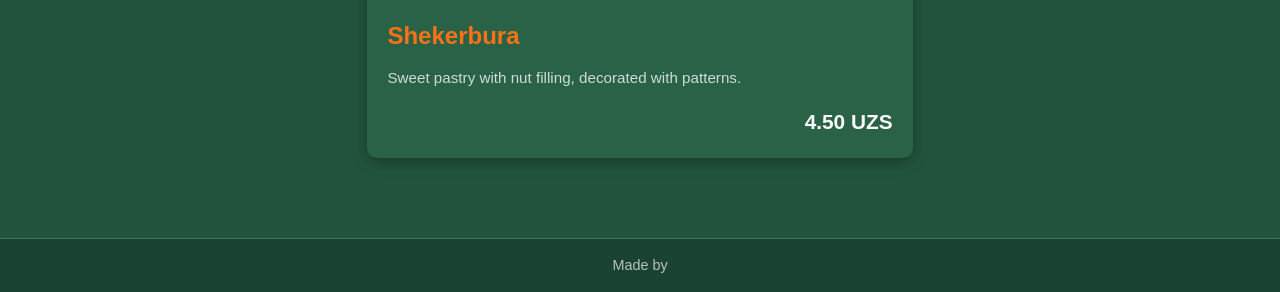
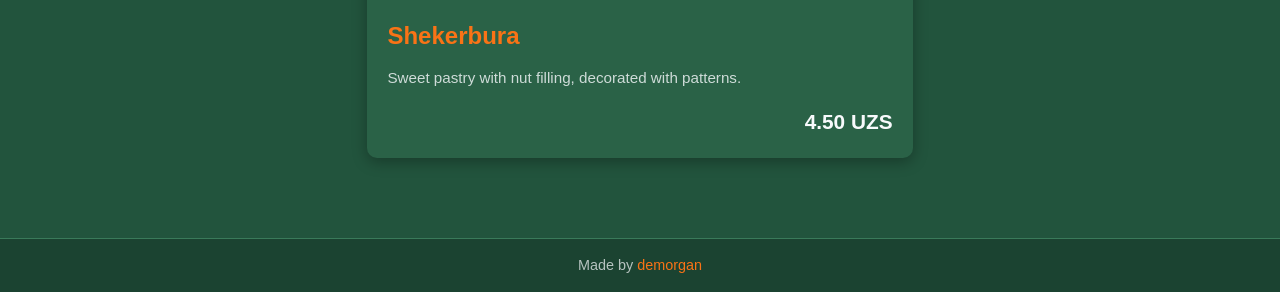
Before and after one commit to MrSmokeUz/yemali, a plain HTML site: page index.html in a window 1280 px wide. Shown: the part 3720-4012 px from the top of the page. Drawn offline with Linux system fonts and the light colour scheme.

Commit message:
Update index.html

```diff
--- a/index.html
+++ b/index.html
@@ -32,7 +32,7 @@
 
     <footer class="footer">
         <div class="container">
-            <p>Made by <a href="https://github.com/MrSmokeUz"><demorgan/a></p>
+            <p>Made by <a href="https://github.com/MrSmokeUz">demorgan</a></p>
         </div>
     </footer>
 
```
